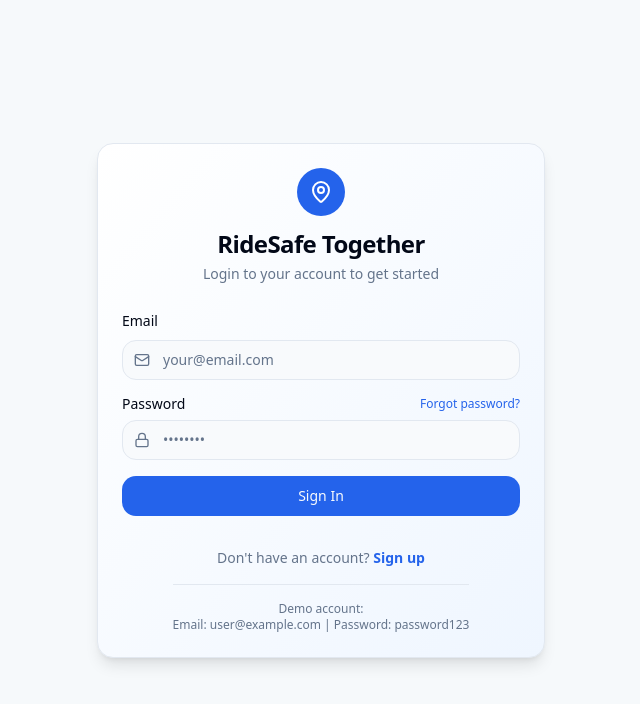
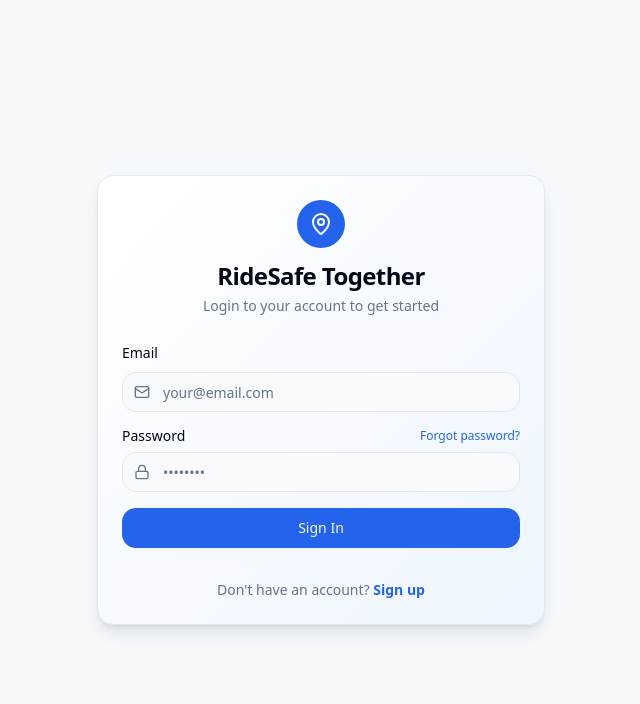
Before and after one commit to rishivarma12/accident-alert-system12, a React (Vite) app: page /login in a window 1280 px wide. Shown: the top 704 px of the page, without its empty margins (319-959 px from the left). Built offline with nearby package versions, Linux system fonts and the light colour scheme.

Commit message:
Remove demo account details
Removes the demo account information from the login page.

```diff
--- a/src/pages/Login.tsx
+++ b/src/pages/Login.tsx
@@ -103,18 +103,12 @@ const Login: React.FC = () => {
           </CardContent>
         </form>
 
-        <CardFooter className="flex flex-col space-y-4">
+        <CardFooter className="flex flex-col">
           <div className="text-sm text-muted-foreground text-center mt-2">
             Don't have an account?{' '}
             <Link to="/register" className="text-primary font-semibold hover:underline">
               Sign up
             </Link>
-          </div>
-
-          {/* Demo account info */}
-          <div className="text-xs text-center text-muted-foreground border-t pt-4">
-            <p>Demo account:</p>
-            <p>Email: user@example.com | Password: password123</p>
           </div>
         </CardFooter>
       </Card>
```
